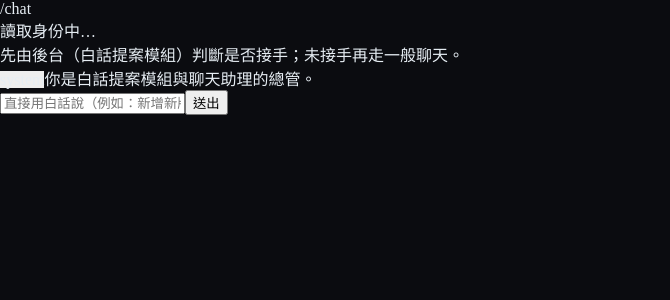
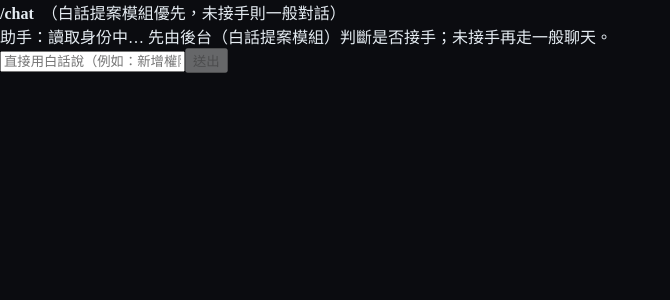
Before and after one commit to gery0112x/wentian-clean, a Next.js app: page /chat in a window 1280 px wide. Shown: the top 300 px of the page, without its empty margins (0-670 px from the left). Built offline with nearby package versions, Linux system fonts and the light colour scheme; no server answers.

Commit message:
Update page.tsx

```diff
--- a/app/chat/page.tsx
+++ b/app/chat/page.tsx
@@ -1,134 +1,93 @@
+// app/chat/page.tsx
 'use client';
 
-import React, { useEffect, useRef, useState } from 'react';
+import { useEffect, useRef, useState } from 'react';
 
-type Msg = { role: 'user' | 'assistant' | 'system'; content: string };
+type Msg = { role: 'system' | 'user' | 'assistant'; content: string };
 
 export default function ChatPage() {
-  const [idn, setIdn] = useState<{ platform: string; realm: string; operator: string; banner: string } | null>(null);
   const [messages, setMessages] = useState<Msg[]>([
-    { role: 'system', content: '你是白話提案模組與聊天助理的總管。' },
+    {
+      role: 'assistant',
+      content:
+        '讀取身份中…\n先由後台（白話提案模組）判斷是否接手；未接手再走一般聊天。',
+    },
   ]);
   const [input, setInput] = useState('');
-  const [busy, setBusy] = useState(false);
-  const scRef = useRef<HTMLDivElement>(null);
+  const [loading, setLoading] = useState(false);
+  const scroller = useRef<HTMLDivElement>(null);
 
+  // 捲到最底
   useEffect(() => {
-    // 讀取身份（無極.元始境 00-00 / 柯老）
-    fetch('/api/ops/trigger', { cache: 'no-store' })
-      .then(r => r.json())
-      .then(d => setIdn({ platform: d.platform, realm: d.realm, operator: d.operator, banner: d.banner }))
-      .catch(() => void 0);
-  }, []);
+    scroller.current?.scrollTo({ top: scroller.current.scrollHeight, behavior: 'smooth' });
+  }, [messages, loading]);
 
-  useEffect(() => {
-    scRef.current?.scrollTo({ top: scRef.current.scrollHeight, behavior: 'smooth' });
-  }, [messages]);
-
-  async function callOpsTrigger(text: string) {
-    const r = await fetch('/api/ops/trigger', {
-      method: 'POST',
-      headers: { 'content-type': 'application/json' },
-      body: JSON.stringify({ text }),
-    });
-    return r.json();
-  }
-
-  async function callChatAPI(text: string) {
-    const r = await fetch('/api/chat', {
-      method: 'POST',
-      headers: { 'content-type': 'application/json' },
-      body: JSON.stringify({
-        model: 'gpt-4o',
-        messages: [
-          ...messages.filter(m => m.role !== 'system'),
-          { role: 'user', content: text },
-        ],
-      }),
-    });
-    return r.json();
-  }
-
-  async function handleSubmit(e?: React.FormEvent) {
-    e?.preventDefault();
+  async function send() {
     const text = input.trim();
-    if (!text || busy) return;
-
-    setBusy(true);
-    setMessages(m => [...m, { role: 'user', content: text }]);
+    if (!text || loading) return;
     setInput('');
+    setMessages((s) => [...s, { role: 'user', content: text }]);
+    setLoading(true);
 
     try {
-      // 先走後台「白話提案模組」總管
-      const gate = await callOpsTrigger(text);
+      const r = await fetch('/api/chat', {
+        method: 'POST',
+        headers: { 'content-type': 'application/json' },
+        body: JSON.stringify({
+          messages: [...messages.filter(m => m.role !== 'assistant' || !m.content.startsWith('讀取身份中')), { role: 'user', content: text }],
+        }),
+      });
 
-      if (gate?.ok && gate?.handled) {
-        // 後台已處理（走 proposal / upgrade ... ）
-        const pretty = JSON.stringify(
-          { intent: gate.intent, result: gate.result ?? gate.error ?? null },
-          null,
-          2,
-        );
-        setMessages(m => [
-          ...m,
-          { role: 'assistant', content: `【後台：${gate.banner ?? '無極'}】\n${pretty}` },
-        ]);
-      } else {
-        // 後台未接手 → 回到一般聊天
-        const data = await callChatAPI(text);
-        const content =
-          data?.choices?.[0]?.message?.content ??
-          data?.content ??
-          JSON.stringify(data, null, 2);
-        setMessages(m => [...m, { role: 'assistant', content }]);
-      }
+      const data = await r.json();
+      const content: string =
+        data?.message?.content ??
+        data?.data?.choices?.[0]?.message?.content ?? // 兼容舊格式
+        '（無內容）';
+
+      setMessages((s) => [...s, { role: 'assistant', content }]);
     } catch (err: any) {
-      setMessages(m => [...m, { role: 'assistant', content: `發生錯誤：${String(err)}` }]);
+      setMessages((s) => [
+        ...s,
+        { role: 'assistant', content: `發生錯誤：${String(err?.message ?? err)}` },
+      ]);
     } finally {
-      setBusy(false);
+      setLoading(false);
     }
   }
 
+  function onSubmit(e: React.FormEvent) {
+    e.preventDefault();
+    void send();
+  }
+
   return (
-    <div className="mx-auto flex h-[100dvh] max-w-3xl flex-col px-4 py-6">
-      <header className="mb-4 rounded-xl border p-4 text-sm">
-        <div className="font-semibold">/chat</div>
-        <div className="opacity-80">
-          {idn ? `${idn.platform}.${idn.realm} — 操作者：${idn.operator}` : '讀取身份中…'}
-        </div>
-        <div className="opacity-60">先由後台（白話提案模組）判斷是否接手；未接手再走一般聊天。</div>
+    <div className="min-h-dvh flex flex-col">
+      <header className="p-3 border-b text-sm">
+        <b>/chat</b>　<span className="opacity-70">（白話提案模組優先，未接手則一般對話）</span>
       </header>
 
-      <div
-        ref={scRef}
-        className="flex-1 overflow-y-auto rounded-xl border p-4"
-        style={{ scrollBehavior: 'smooth' }}
-      >
+      <div ref={scroller} className="flex-1 overflow-auto p-4 space-y-4">
         {messages.map((m, i) => (
-          <div key={i} className="mb-3 whitespace-pre-wrap">
-            <span className="mr-2 inline-block rounded px-2 py-0.5 text-xs opacity-70"
-              style={{ background: m.role === 'user' ? '#e6f4ff' : m.role === 'assistant' ? '#f1f8e9' : '#eee' }}>
-              {m.role}
-            </span>
-            {m.content}
+          <div key={i} className={`whitespace-pre-wrap leading-6 ${m.role === 'user' ? 'text-blue-700' : 'text-zinc-900'}`}>
+            <span className="font-semibold">{m.role === 'user' ? '你' : '助手'}</span>：{m.content}
           </div>
         ))}
-        {busy && <div className="opacity-60">思考中…</div>}
+        {loading && <div className="opacity-60">助手正在思考中…</div>}
       </div>
 
-      <form onSubmit={handleSubmit} className="mt-4 flex gap-2">
+      <form onSubmit={onSubmit} className="p-4 border-t flex gap-2">
         <input
-          className="flex-1 rounded-xl border px-3 py-2"
-          placeholder="直接用白話說（例如：新增新版區，權限 admin/editor；或是：回滾上一版；查進度）"
           value={input}
-          onChange={e => setInput(e.target.value)}
+          onChange={(e) => setInput(e.target.value)}
+          placeholder="直接用白話說（例如：新增權限…）"
+          className="flex-1 rounded border px-3 py-2"
         />
         <button
           type="submit"
-          disabled={busy}
-          className="rounded-xl bg-black px-4 py-2 text-white disabled:opacity-50"
+          disabled={loading || !input.trim()}
+          className="px-4 py-2 rounded bg-black text-white disabled:opacity-50"
         >
-          {busy ? '送出中…' : '送出'}
+          送出
         </button>
       </form>
     </div>
```
